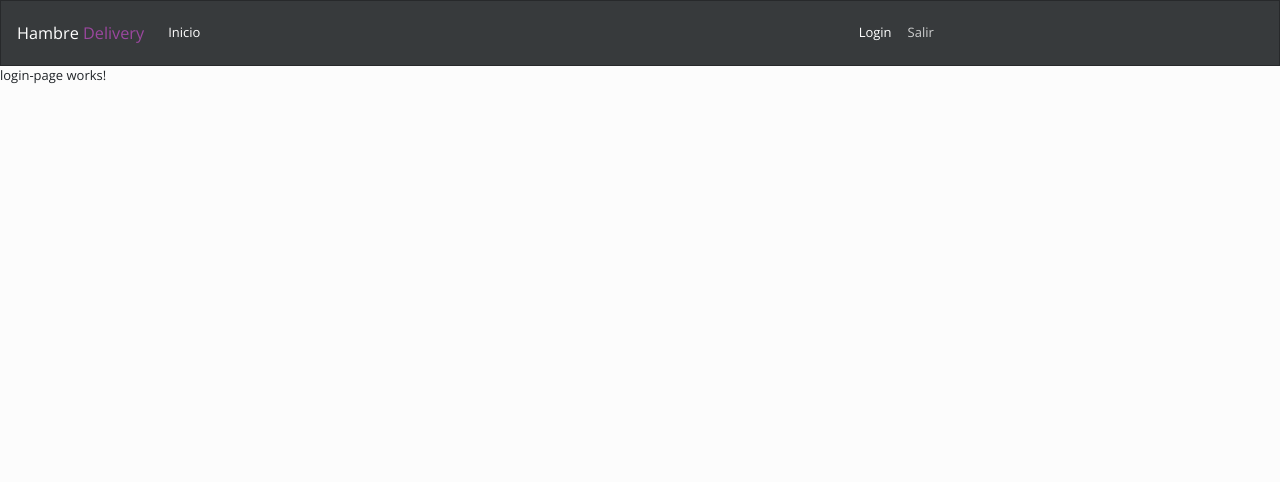
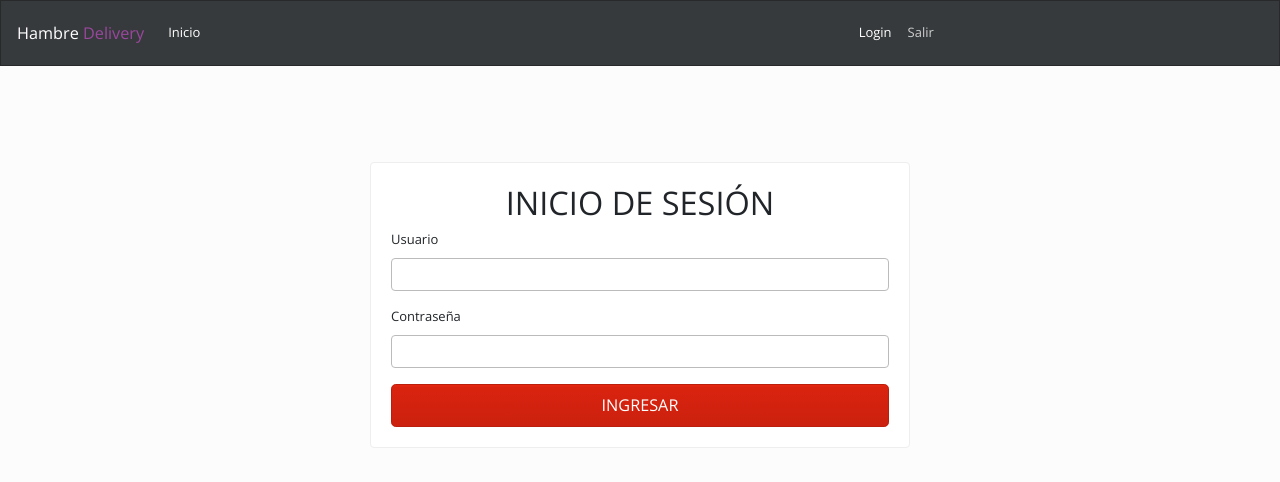
Before and after one commit to SaryJoval/HambreDelivery, an Angular app: page /login in a window 1280 px wide. Shown: the top 482 px of the page. Built offline with nearby package versions, Linux system fonts and the light colour scheme.

Commit message:
maquetacion logi

```diff
--- a/src/app/app.component.html
+++ b/src/app/app.component.html
@@ -1,2 +1,4 @@
 <app-navbar></app-navbar>
-<router-outlet></router-outlet>
+<div class="container mt-5">
+    <router-outlet></router-outlet>
+</div>
--- a/src/app/componentes/home-page/home-page.component.html
+++ b/src/app/componentes/home-page/home-page.component.html
@@ -1,3 +1,9 @@
-<p>
-  home-page works!
-</p>
+<div class="jumbotron">
+  <h1 class="display-3">Hambre Delivery</h1>
+  <p class="lead">This is a simple hero unit, a simple jumbotron-style component for calling extra attention to featured content or information.</p>
+  <hr class="my-4">
+  <p>It uses utility classes for typography and spacing to space content out within the larger container.</p>
+  <p class="lead">
+    <a class="btn btn-primary btn-lg" href="#" role="button">Learn more</a>
+  </p>
+</div>
--- a/src/app/componentes/login-page/login-page.component.html
+++ b/src/app/componentes/login-page/login-page.component.html
@@ -1,3 +1,24 @@
-<p>
-  login-page works!
-</p>
+<div class="row">
+  <div class="col-md-6 mx-auto mt-5">
+    <div class="card">
+      <div class="card-body">
+        <div class="text-center">
+          <h1>INICIO DE SESIÓN</h1>
+        </div>
+
+        <form>
+          <div class="form-group">
+            <label for="usuario">Usuario</label>
+            <input type="text" name="usuario" id="usuario" class="form-control">
+          </div>
+          <div class="form-group">
+            <label for= "password">Contraseña</label>
+            <input type="password" name="password" id="password" class="form-control">
+          </div>
+          <i class="far fa-sign-in-alt"></i>
+          <button type="button" class="btn btn-primary btn-lg btn-block">INGRESAR</button>
+        </form>
+      </div>
+    </div>
+  </div>
+</div>
--- a/src/app/componentes/not-found-page/not-found-page.component.html
+++ b/src/app/componentes/not-found-page/not-found-page.component.html
@@ -1,3 +1,11 @@
-<p>
-  not-found-page works!
-</p>
+<div class="row">
+  <div class= "col-md-6 mx-auto text-center">
+    <div class= "card">
+      <h1>Ooops!</h1>
+      <h2>404 Página no encontrada</h2>
+      <div class="card-body">
+        <a href="/" class="btn btn-primary btn-lg"><i class="fa fa-home"></i> Ir al inicio </a>
+      </div>
+    </div>
+  </div>
+</div>
--- a/src/app/componentes/privado-page/privado-page.component.html
+++ b/src/app/componentes/privado-page/privado-page.component.html
@@ -1,3 +1,10 @@
-<p>
-  privado-page works!
-</p>
+<div class="jumbotron">
+  <h1 class="display-3">Hello, world!</h1>
+  <p class="lead">This is a simple hero unit, a simple jumbotron-style component for calling extra attention to featured content or information.</p>
+  <hr class="my-4">
+  <p>It uses utility classes for typography and spacing to space content out within the larger container.</p>
+  <p class="lead">
+    <a class="btn btn-primary btn-lg" href="#" routerLink="/pedido" role="button">Realizar pedido</a>
+    <a class="btn btn-primary btn-lg" href="#" routerLink="/register" role="button">Registrar nuevo usuario</a>
+  </p>
+</div>
--- a/src/app/componentes/register/register.component.html
+++ b/src/app/componentes/register/register.component.html
@@ -1,3 +1,24 @@
-<p>
-  register works!
-</p>
+<div class="row">
+    <div class="col-md-6 mx-auto mt-5">
+      <div class="card">
+        <div class="card-body">
+          <div class="text-center">
+            <h1>REGISTRO</h1>
+          </div>
+
+          <form>
+            <div class="form-group">
+              <label for="usuario">Usuario</label>
+              <input type="text" name="usuario" id="usuario" class="form-control">
+            </div>
+            <div class="form-group">
+              <label for= "password">Contraseña</label>
+              <input type="password" name="password" id="password" class="form-control">
+            </div>
+            <i class="far fa-sign-in-alt"></i>
+            <button type="button" class="btn btn-primary btn-lg btn-block">INGRESAR</button>
+          </form>
+        </div>
+      </div>
+    </div>
+  </div>
```
